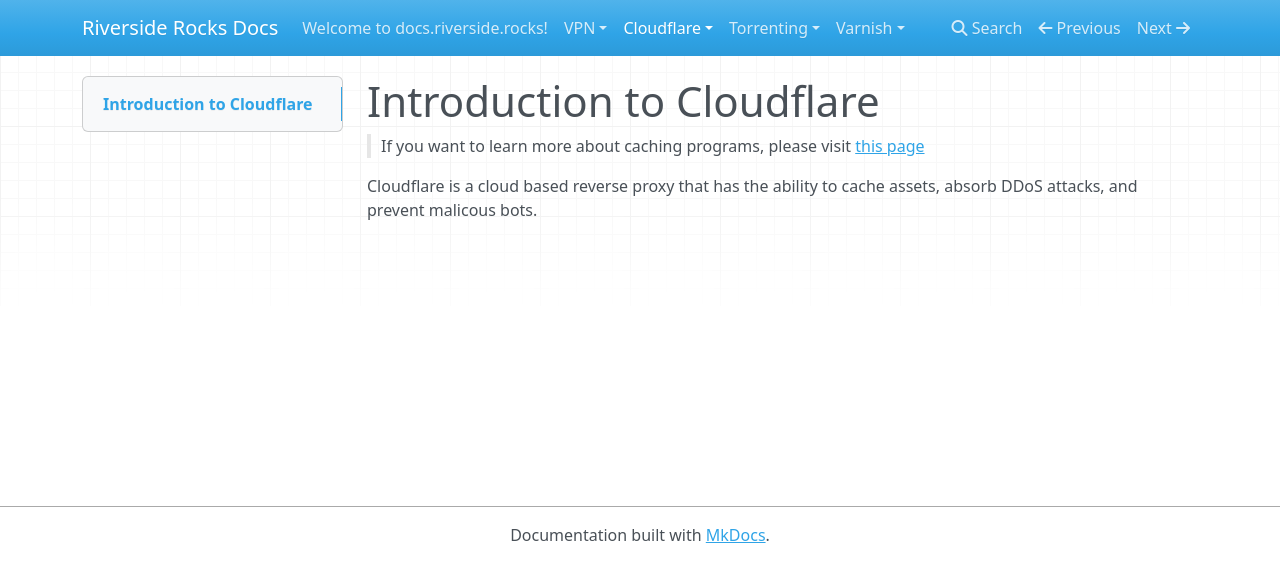
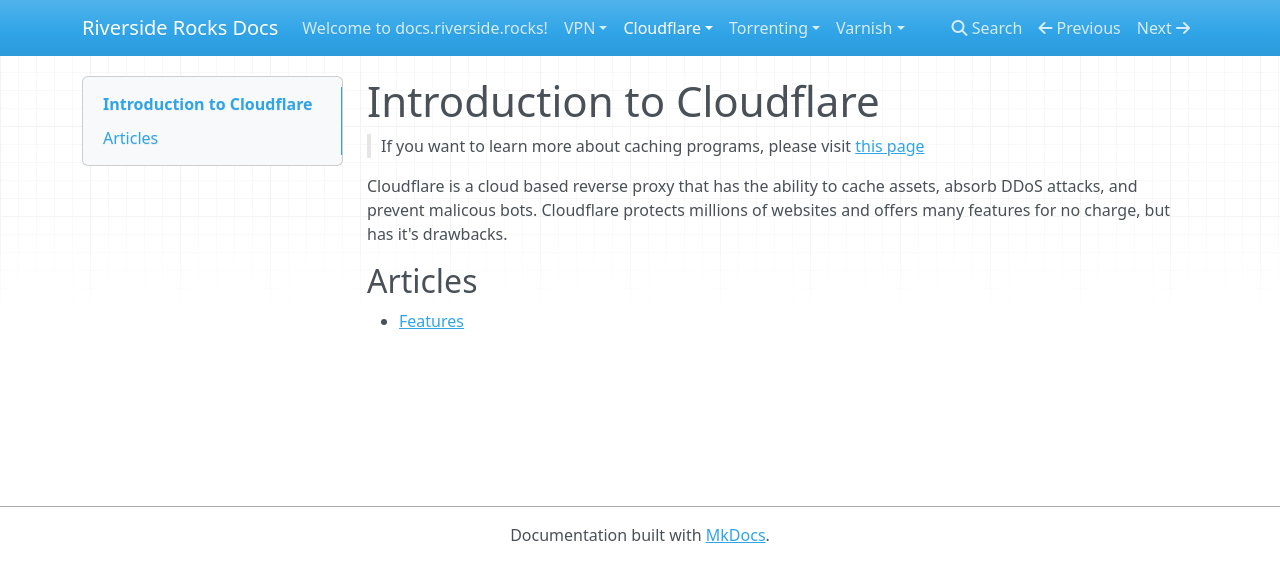
Before and after one commit to RiversideRocks/docs.riverside.rocks, an MkDocs documentation site: the page built from docs/cloudflare/index.md, in a window 1280 px wide. Shown: the top 582 px of the page. Built offline with MkDocs 1.6.1, drawn with Linux system fonts in a browser that asks for light colours; nearby versions of some CDN libraries.

Commit message:
cloudflare update

```diff
--- a/docs/cloudflare/index.md
+++ b/docs/cloudflare/index.md
@@ -2,4 +2,7 @@
 
 > If you want to learn more about caching programs, please visit [this page](/varnish/introduction/)
 
-Cloudflare is a cloud based reverse proxy that has the ability to cache assets, absorb DDoS attacks, and prevent malicous bots.
+Cloudflare is a cloud based reverse proxy that has the ability to cache assets, absorb DDoS attacks, and prevent malicous bots. Cloudflare protects millions of websites and offers many features for no charge, but has it's drawbacks.
+
+## Articles
+* [Features](/cloudflare/features)
```
Also changed, not shown: docs/cloudflare/features.md (added, +3 -0 lines).
